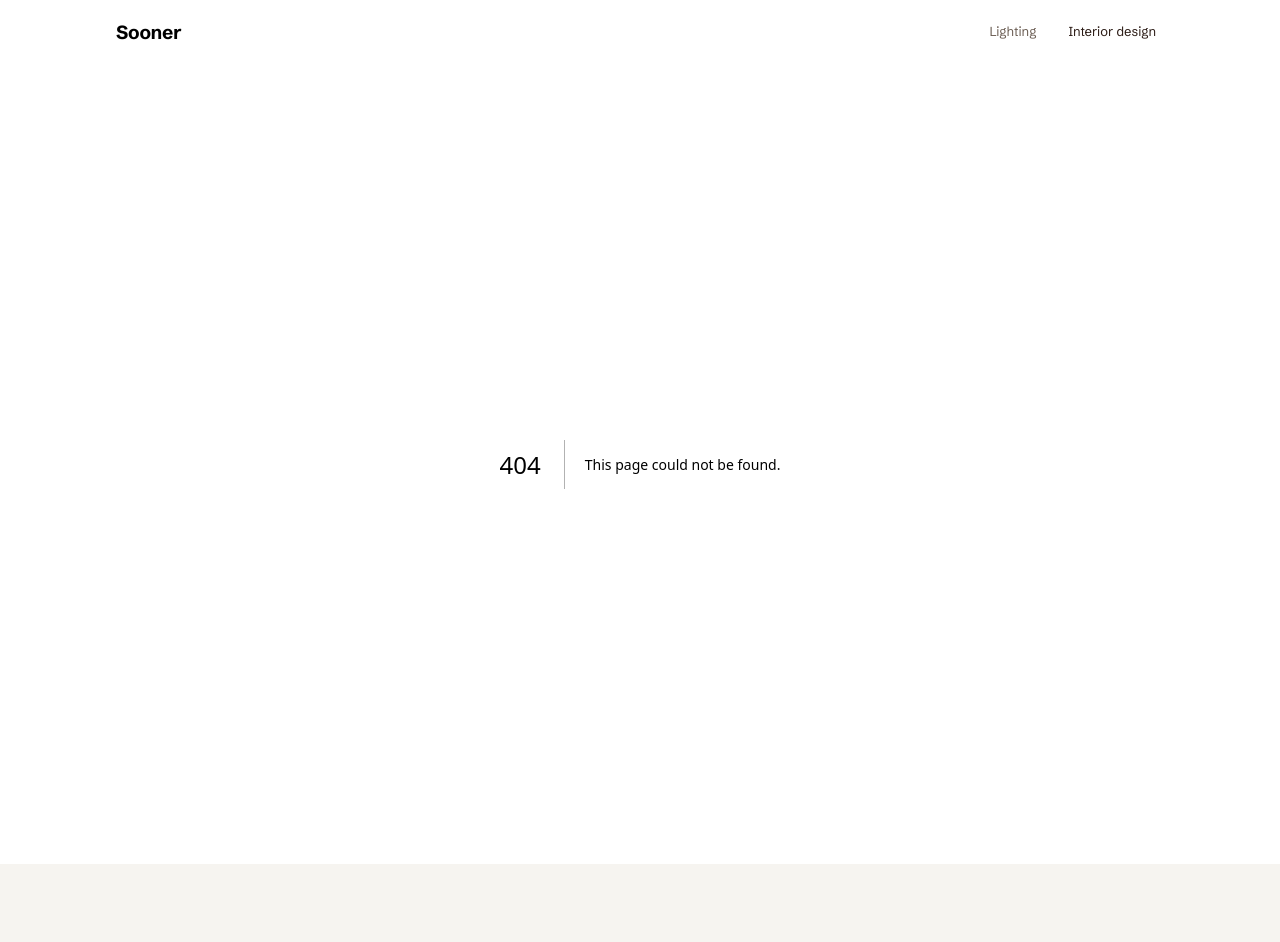
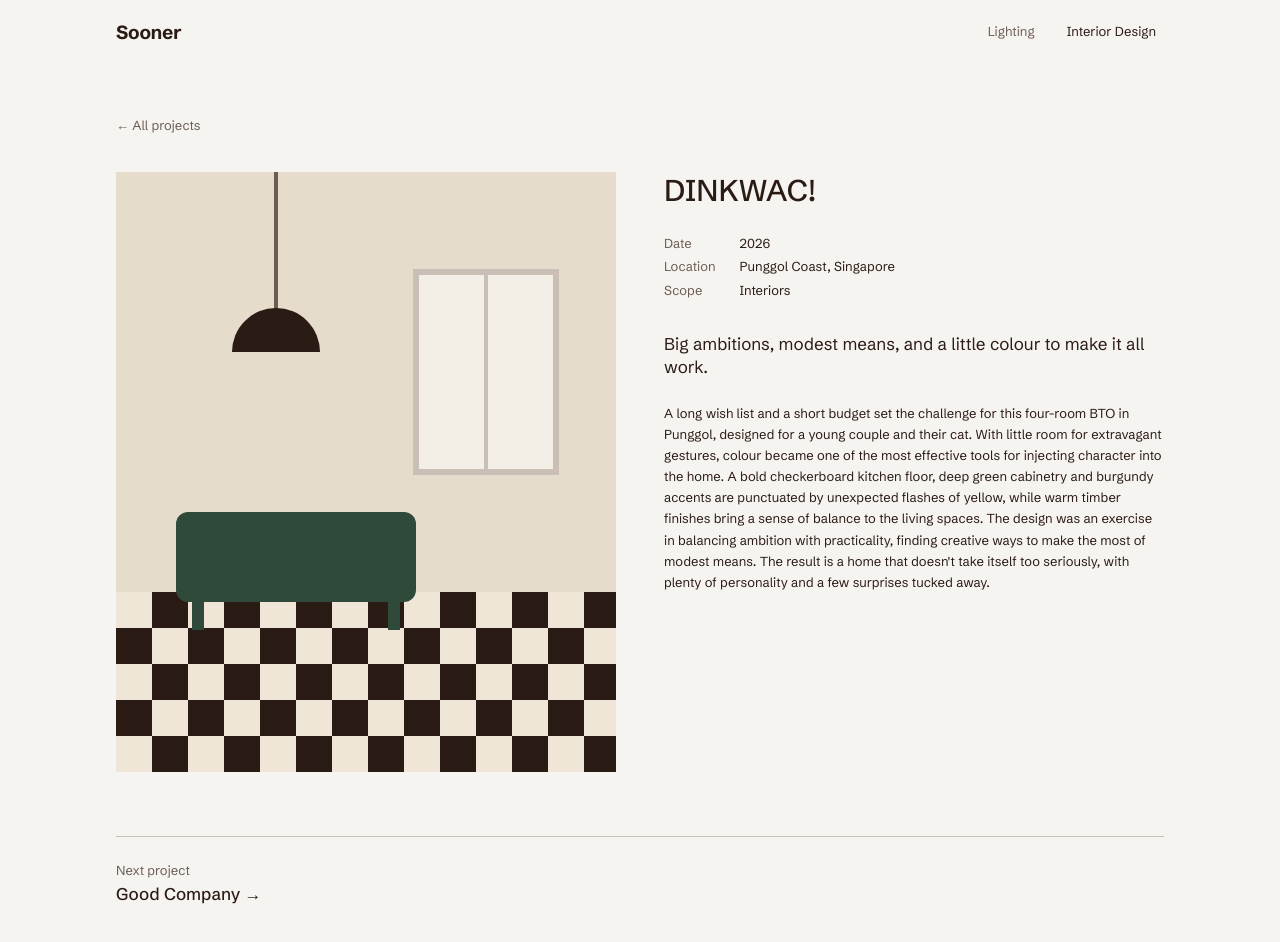
Before and after one commit to iJoyRide/sooner_studios, a Next.js app: page /interior-design/residential/dinkwac in a window 1280 px wide. Before the commit this address had no page. Shown: the top 942 px of the page. Before the commit the page ends 864 px from the top, so only its background shows below. Built offline with nearby package versions, Linux system fonts and the light colour scheme.

Commit message:
PER-26: interior design project detail pages, title-case labels

```diff
--- /dev/null
+++ b/app/[department]/[category]/[slug]/page.tsx
@@ -0,0 +1,97 @@
+import Image from "next/image";
+import Link from "next/link";
+import { notFound } from "next/navigation";
+import { getByDepartment, getBySlug } from "@/lib/products";
+
+export const instant = false;
+
+export function generateStaticParams() {
+    return getByDepartment("interior-design").map((project) => ({
+        department: project.department,
+        category: project.category,
+        slug: project.slug,
+    }));
+}
+
+export default async function ProjectPage(props: PageProps<"/[department]/[category]/[slug]">) {
+    const params = await props.params;
+    const project = getBySlug(params.slug);
+
+    if (
+        !project ||
+        project.department !== "interior-design" ||
+        project.department !== params.department ||
+        project.category !== params.category
+    ) {
+        notFound();
+    }
+
+    const projects = getByDepartment("interior-design");
+    const index = projects.findIndex((p) => p.slug === project.slug);
+    const next = projects[(index + 1) % projects.length];
+
+    return (
+        <main className="content-column pt-8 pb-32 lg:pt-10 lg:pb-16">
+            <Link
+                href="/interior-design"
+                className="mb-6 inline-flex min-h-11 items-center text-muted hover:text-ink"
+            >
+                ← All projects
+            </Link>
+
+            <div className="grid gap-8 lg:grid-cols-2 lg:gap-12">
+                <div className="relative aspect-5/6 overflow-hidden bg-tile">
+                    <Image
+                        src={project.images.off}
+                        alt={project.name}
+                        fill
+                        sizes="(min-width: 1024px) 524px, 100vw"
+                        loading="eager"
+                    />
+                    <Image
+                        src={project.images.on}
+                        alt=""
+                        fill
+                        sizes="(min-width: 1024px) 524px, 100vw"
+                        className="lamp-on"
+                    />
+                </div>
+
+                <div>
+                    <h1 className="text-[20px] font-medium leading-tight lg:text-[30px]">
+                        {project.name}
+                    </h1>
+
+                    <dl className="mt-6 grid grid-cols-[auto_1fr] gap-x-6 gap-y-1">
+                        <dt className="text-muted">Date</dt>
+                        <dd>{project.date}</dd>
+                        <dt className="text-muted">Location</dt>
+                        <dd>{project.location}</dd>
+                        <dt className="text-muted">Scope</dt>
+                        <dd>{project.scope}</dd>
+                    </dl>
+
+                    {project.summary && (
+                        <p className="mt-8 text-[17px] leading-snug">{project.summary}</p>
+                    )}
+
+                    <div className="mt-6 space-y-4 leading-relaxed">
+                        {project.description?.map((paragraph, index) => (
+                            <p key={index}>{paragraph}</p>
+                        ))}
+                    </div>
+                </div>
+            </div>
+
+            <nav aria-label="More projects" className="mt-16 border-t border-rule pt-6">
+                <Link
+                    href={`/${next.department}/${next.category}/${next.slug}`}
+                    className="inline-flex min-h-11 flex-col justify-center"
+                >
+                    <span className="text-muted">Next project</span>
+                    <span className="text-[17px] font-medium">{next.name} →</span>
+                </Link>
+            </nav>
+        </main>
+    );
+}
--- a/components/ProductCard.tsx
+++ b/components/ProductCard.tsx
@@ -1,4 +1,5 @@
 import Image from "next/image";
+import Link from "next/link";
 import type { Product } from "@/lib/products";
 import { departments } from "@/lib/categories";
 
@@ -11,8 +12,14 @@ export default function ProductCard({ product, eager = false }: ProductCardProps
   const department = departments.find((d) => d.slug === product.department);
   const category = department?.categories.find((c) => c.slug === product.category);
   const detail = product.material ?? category?.label;
-  return (
-    <li>
+
+  const href =
+    product.department === "interior-design"
+      ? `/${product.department}/${product.category}/${product.slug}`
+      : undefined;
+
+  const content = (
+    <>
       <div className="relative aspect-5/6 overflow-hidden bg-tile">
         <Image
           src={product.images.off}
@@ -31,6 +38,18 @@ export default function ProductCard({ product, eager = false }: ProductCardProps
       </div>
       <h2 className="mt-3 font-medium">{product.name}</h2>
       <p className="text-muted">{detail}</p>
+    </>
+  );
+
+  return (
+    <li>
+      {href ? (
+        <Link href={href} className="group block">
+          {content}
+        </Link>
+      ) : (
+        content
+      )}
     </li>
   );
 }
--- a/data/products.json
+++ b/data/products.json
@@ -167,9 +167,16 @@
     {
         "slug": "beth",
         "name": "Beth",
-        "department" : "interior-design",
+        "department": "interior-design",
         "category": "commercial",
-        "images" : {
+        "date": "2025",
+        "location": "Upper Thomson, Singapore",
+        "scope": "Interiors, Brand Activation",
+        "summary": "A cafe-wine bar conceived to feel less like a restaurant and more like a familiar, lived-in room.",
+        "description": [
+            "Tucked along Upper Thomson, Beth (@welcometobeth) moves effortlessly from sunlit cafe by day to slow-burning wine bar by night. We designed it to feel less like a restaurant, more like a memory – warm, lived-in, quietly confident. Think olive oil wood tones, terracotta floors, hand-finished textures, and lighting that softens as the day winds down. Familiar, but with a wink. Honest, but a little flirtatious. A space to eat, drink, linger – and maybe fall in love a little."
+        ],
+        "images": {
             "off": "/images/projects/beth-off.svg",
             "on": "/images/projects/beth-on.svg"
         }
@@ -179,6 +186,13 @@
         "name": "DINKWAC!",
         "department": "interior-design",
         "category": "residential",
+        "date": "2026",
+        "location": "Punggol Coast, Singapore",
+        "scope": "Interiors",
+        "summary": "Big ambitions, modest means, and a little colour to make it all work.",
+        "description": [
+            "A long wish list and a short budget set the challenge for this four-room BTO in Punggol, designed for a young couple and their cat. With little room for extravagant gestures, colour became one of the most effective tools for injecting character into the home. A bold checkerboard kitchen floor, deep green cabinetry and burgundy accents are punctuated by unexpected flashes of yellow, while warm timber finishes bring a sense of balance to the living spaces. The design was an exercise in balancing ambition with practicality, finding creative ways to make the most of modest means. The result is a home that doesn't take itself too seriously, with plenty of personality and a few surprises tucked away."
+        ],
         "images": {
             "off": "/images/projects/dinkwac-off.svg",
             "on": "/images/projects/dinkwac-on.svg"
@@ -189,6 +203,13 @@
         "name": "Good Company",
         "department": "interior-design",
         "category": "residential",
+        "date": "2024",
+        "location": "Hougang, Singapore",
+        "scope": "Interiors",
+        "summary": "Friends in residence: A childhood home refreshed for friends, pairing cheerful colours with easy-care finishes for relaxed, shared living.",
+        "description": [
+            "This four-room resale HDB flat in Hougang holds fond memories for its owner, who grew up here before moving overseas. Now rented to a group of university friends, the apartment was given a new lease of life with the aim of creating a welcoming home for its temporary occupants. A warm palette of natural wood, punctuated by playful bursts of colour, brings a sense of joy and familiarity, while clean surfaces, streamlined cabinetry and easy-to-maintain finishes make everyday living fuss-free. The result is a cheerful, unpretentious home that balances practicality with personality, ready for a new generation of memories."
+        ],
         "images": {
             "off": "/images/projects/good-company-off.svg",
             "on": "/images/projects/good-company-on.svg"
@@ -199,6 +220,13 @@
         "name": "Everyday Rituals",
         "department": "interior-design",
         "category": "residential",
+        "date": "2022–2023",
+        "location": "CCK, Singapore",
+        "scope": "Interiors",
+        "summary": "A thoughtful renewal of a family home, celebrating the everyday rituals of cooking and bathing through refined details, considered accessibility and understated luxury.",
+        "description": [
+            "A thoughtful refresh of a family home after two decades, this project celebrates the rituals of everyday living while adapting to changing needs. Retaining the successful free-plan kitchen with its central island, the redesign introduces refined finishes, dual ovens and dedicated display niches that celebrate kitchen appliances rather than conceal them. The bathrooms were similarly reimagined with ageing in mind, incorporating accessible layouts and built-in shower seats without compromising comfort or luxury. In the common bathroom, a custom stone basin and vanity create an intimate retreat that also doubles as a powder room for guests."
+        ],
         "images": {
             "off": "/images/projects/everyday-rituals-off.svg",
             "on": "/images/projects/everyday-rituals-on.svg"
@@ -209,6 +237,13 @@
         "name": "Nook and Move",
         "department": "interior-design",
         "category": "residential",
+        "date": "2024",
+        "location": "CCK, Singapore",
+        "scope": "Interiors, Room Makeover",
+        "summary": "A playful reimagining of a compact bedroom, where multifunctional furniture, clever storage and intimate nooks create room for work, play and a special someone.",
+        "description": [
+            "After 20 years in her family's five-room HDB flat, the owner's daughter decided it was time for her bedroom to grow with her — and make room for a special someone. Upgrading from a single to a double bed presented a spatial challenge: how could the room accommodate two without sacrificing precious space for work, play and her growing collection of treasured objects? Rather than pushing furniture against the walls, the design takes an unconventional approach, positioning a multifunctional table at the centre of the room to create a more flexible, free-flowing layout. The table doubles as a spatial divider, shielding the bed from the entrance to create a cosy, intimate nook, while serving as both a workspace and vanity. A whimsical rolling mirror that doubles as a tissue dispenser adds an unexpected touch of playfulness. Illuminated display niches celebrate her collectibles, while cleverly concealed storage keeps clutter at bay. The result is a compact yet versatile sanctuary that balances privacy and openness, practicality and personality — a room designed to adapt to its occupant's changing needs."
+        ],
         "images": {
             "off": "/images/projects/nook-and-move-off.svg",
             "on": "/images/projects/nook-and-move-on.svg"
--- a/lib/categories.ts
+++ b/lib/categories.ts
@@ -18,8 +18,8 @@ export const departments: Department[] = [
         categories: [
             { slug: "pendants", label: "Pendants" },
             { slug: "sconces", label: "Sconces" },
-            { slug: "table", label: "Table lamps" },
-            { slug: "floor", label: "Floor lamps" },
+            { slug: "table", label: "Table Lamps" },
+            { slug: "floor", label: "Floor Lamps" },
             { slug: "outdoor", label: "Outdoor" },
         ],
 
@@ -27,7 +27,7 @@ export const departments: Department[] = [
 
     {
         slug: "interior-design",
-        label: "Interior design",
+        label: "Interior Design",
         noun: "project",
         categories: [
             { slug: "residential", label: "Residential"},
--- a/lib/products.ts
+++ b/lib/products.ts
@@ -7,11 +7,17 @@ export type Product = {
     department: string;
     category: string;
     material?: string;
+    date?: string;
+    location?: string;
+    scope?: string;
+    summary?: string;
+    description?: string[];
     images: {
         off: string;
         on: string;
     };
 };
+
 
 const products: Product[] = data;
 
@@ -52,3 +58,7 @@ export function getCategoryCounts(departmentSlug: string): Record<string, number
 
     return counts;
 }
+
+export function getBySlug(slug: string): Product | undefined {
+    return products.find((product) => product.slug === slug);
+}
```
Also changed, not shown: 1 other file (tests, documents, lock files or other folders).
